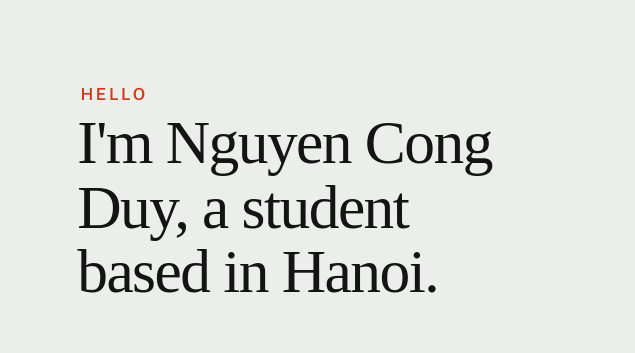
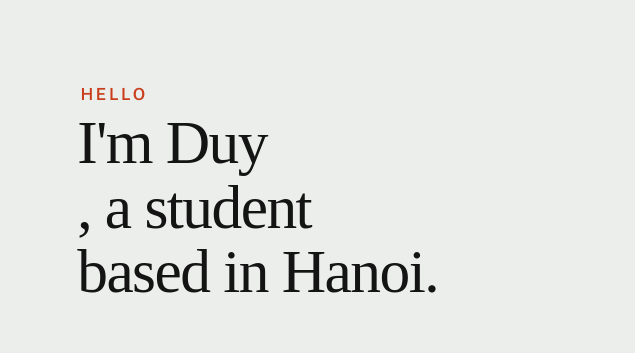
Before and after one commit to mmenttk/personalsite, a plain HTML site: page index.html in a window 1280 px wide. Shown: the part 345-698 px from the top of the page, 0-635 px from the left. Drawn offline with nearby package versions, Linux system fonts and the light colour scheme; a web font is replaced by a local one.

Commit message:
Update index.html

```diff
--- a/index.html
+++ b/index.html
@@ -86,7 +86,7 @@
 
                     <div class="s-intro__content-pretitle text-pretitle">Hello</div>
                     <h1 class="s-intro__content-title">
-                        I'm Nguyen Cong <br> Duy, a student <br> based in Hanoi.
+                        I'm Duy <br>, a student <br> based in Hanoi.
                     </h1>
 
                     <div class="s-intro__content-btns">
```
